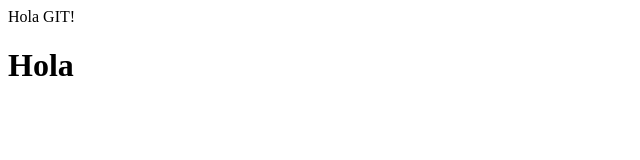
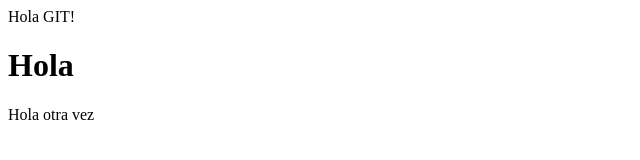
Before and after one commit to GemaMC76/test-git, a plain HTML site: page index.html in a window 1280 px wide. Shown: the full height of the page, 0-640 px from the left. Drawn offline with Linux system fonts and the light colour scheme.

Commit message:
añadido label

```diff
--- a/index.html
+++ b/index.html
@@ -2,5 +2,6 @@
     <body>
         <label>Hola GIT!</label>
         <h1>Hola</h1>
+        <label>Hola otra vez</label>
     </body>
 </html>
```
